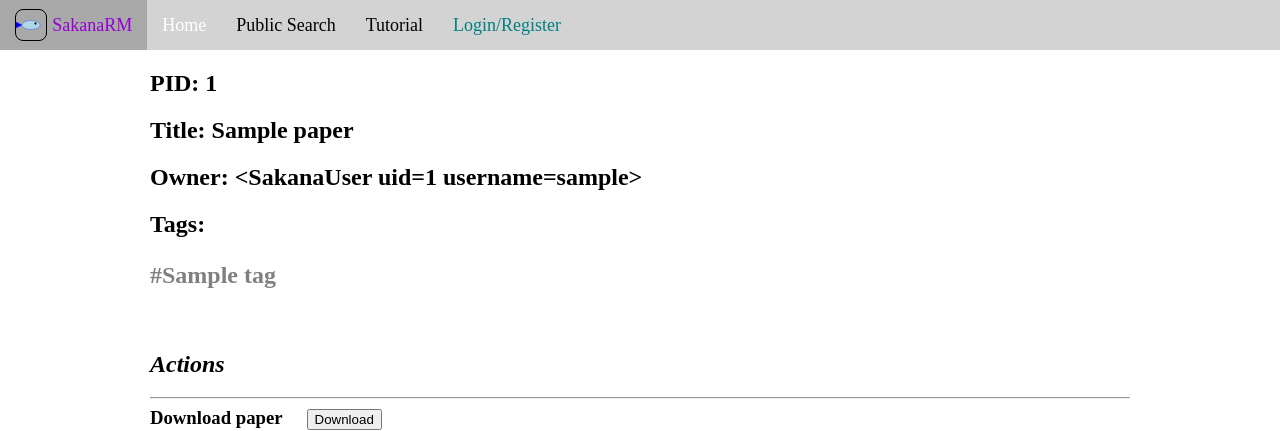
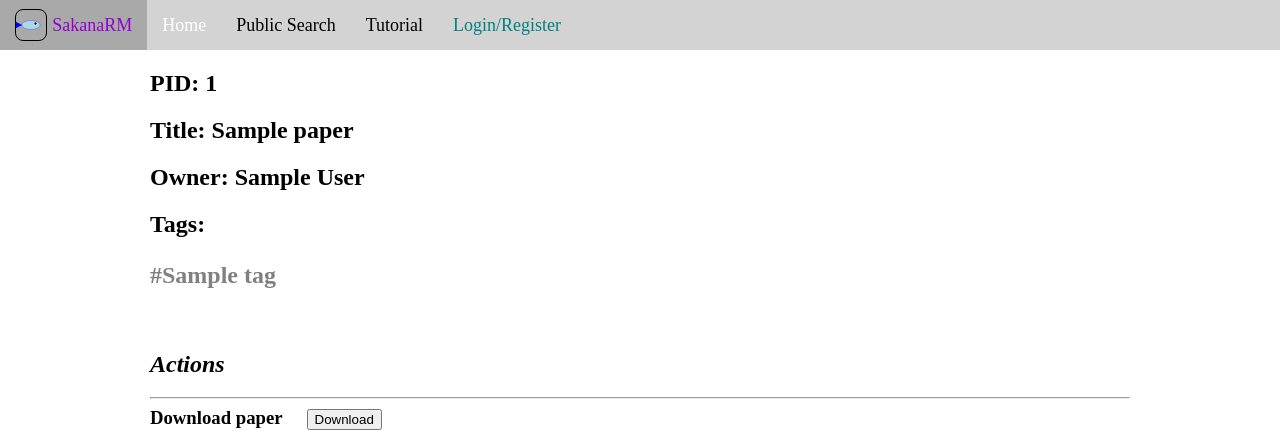
Before and after one commit to JunchengDong0421/SakanaRM, a Django app: page /paper/1 in a window 1280 px wide. Shown: the top 431 px of the page. Run offline with Django 4.2, Linux system fonts and the light colour scheme; tables that the repository leaves empty hold one stand-in row (values such as "Sample post").

Commit message:
Use display name instead of username

```diff
--- a/SakanaRM/accounts/models.py
+++ b/SakanaRM/accounts/models.py
@@ -10,4 +10,4 @@ class SakanaUser(models.Model):
     display_name = models.CharField(max_length=150, unique=True)
 
     def __str__(self):
-        return f"<SakanaUser uid={self.id} username={self.auth_user.get_username()}>"
+        return f"<SakanaUser uid={self.id} username={self.display_name}>"
--- a/SakanaRM/core/views.py
+++ b/SakanaRM/core/views.py
@@ -410,7 +410,7 @@ def add_tag_and_definition(request):
     # if tag already exists
     if tag:
         if tag.adder_id != uid:  # adder is other user
-            err_msg = f'Tag added by somebody else. Please contact "{tag.adder.auth_user.username}" via ' \
+            err_msg = f'Tag added by somebody else. Please contact "{tag.adder.display_name}" via ' \
                       f'{tag.adder.auth_user.email}.'
             return JsonResponse({"status": 1, "err_msg": err_msg})
         # adder is current user
@@ -735,7 +735,7 @@ def search_result(request):
             "id": p.id,
             "title": p.title,
             "tags": ", ".join(list(p.tags.all().values_list('name', flat=True))),
-            "owner": p.owner.auth_user.username,
+            "owner_name": p.owner.display_name,
             "last_modified": p.last_modified.astimezone(ZoneInfo(settings.TIME_ZONE)).strftime(format_option)
             .replace('PM', 'p.m.').replace('AM', 'a.m.')
         } for p in papers
--- a/SakanaRM/templates/core/index.html
+++ b/SakanaRM/templates/core/index.html
@@ -14,7 +14,7 @@
 {% endblock %}
 {% block content %}
     {% if request.user.is_authenticated and not request.user.is_superuser %}
-        <h2>Hello, <i>{{ request.user.get_username }}</i></h2>
+        <h2>Hello, <i>{{ request.user.sakanauser.display_name }}</i></h2>
         <br><br>
         <div class="jump-container">
             <div class="workflow-links">
--- a/SakanaRM/templates/core/paper_detail.html
+++ b/SakanaRM/templates/core/paper_detail.html
@@ -27,7 +27,7 @@
 {% block content %}
     <h2>PID: {{ paper.id }}</h2>
     <h2>Title: {{ paper.title }}</h2>
-    <h2>Owner: {{ paper.owner }}</h2>
+    <h2>Owner: {{ paper.owner.display_name }}</h2>
     <h2>Tags:
         {% for tag in paper.tags.all %}
             <p style="color: grey"> #{{ tag.name }} &nbsp;&nbsp; </p>
--- a/SakanaRM/templates/core/search.html
+++ b/SakanaRM/templates/core/search.html
@@ -132,7 +132,7 @@
                     <tr>
                         <td>{{ p.title }}</td>
                         <td>{{ p|join_tags:", " }}</td>
-                        <td>{{ p.owner.auth_user.username }}</td>
+                        <td>{{ p.owner.display_name }}</td>
                         <td>{{ p.last_modified }}</td>
                         <td><a href="{% url 'core:paper-detail' p.id %}" target="_blank">Go to Manage</a></td>
                     </tr>
@@ -255,7 +255,7 @@
                                     <tr>
                                         <td>${p.title}</td>
                                         <td>${p.tags}</td>
-                                        <td>${p.owner}</td>
+                                        <td>${p.owner_name}</td>
                                         <td>${p.last_modified}</td>
                                         <td><a href="/core/paper-detail/${p.id}" target="_blank">Go to Manage</a></td>
                                     </tr>
```
